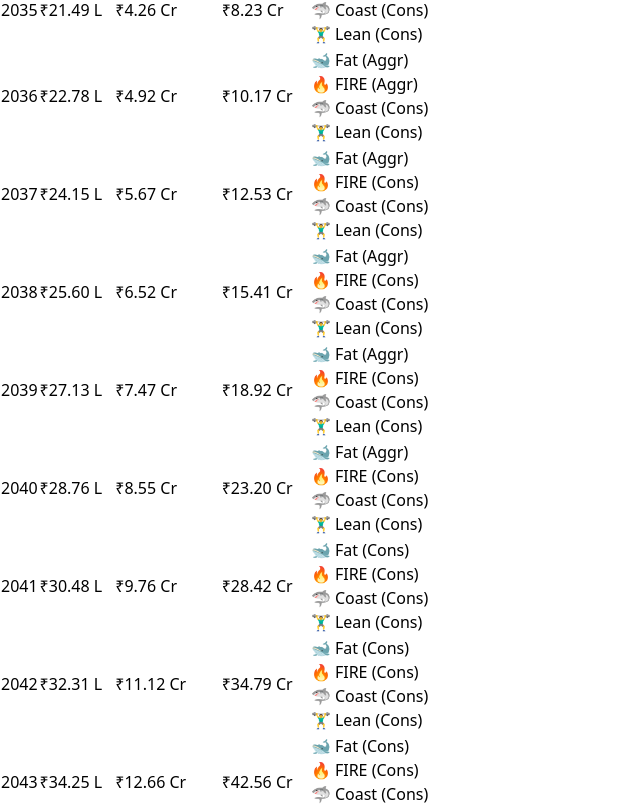
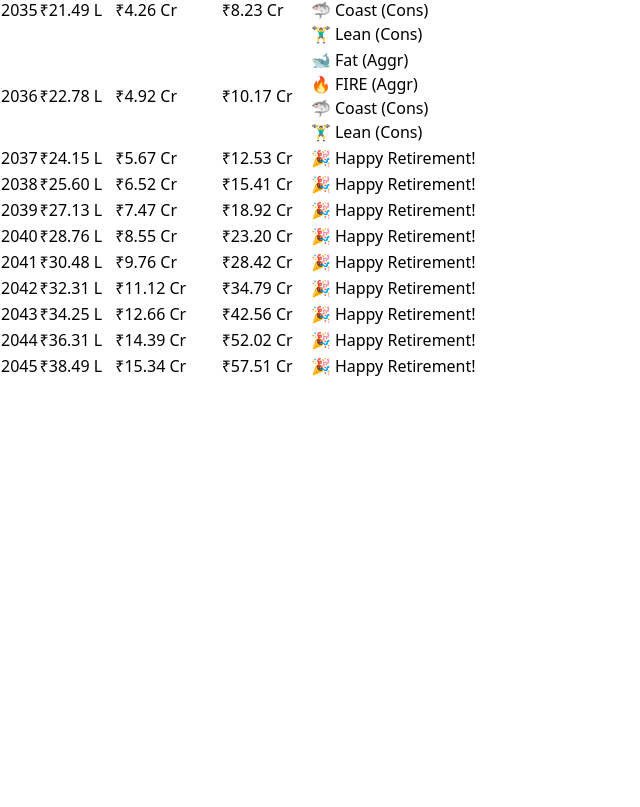
Before and after one commit to TheBeggarBowl/fire-tracker, a React (Vite) app: page / in a window 1280 px wide. Shown: the part 1293-2100 px from the top of the page, without its empty margins (0-640 px from the left). After the commit the page ends 1672 px from the top, so only its background shows below. Built offline with nearby package versions, Linux system fonts and the light colour scheme.

Commit message:
Update App.jsx
Happy Retirement!

```diff
--- a/src/App.jsx
+++ b/src/App.jsx
@@ -332,9 +332,17 @@ Good luck on your FIRE journey! 🔥`
       else if (aggrVal >= value) statusList.push(`${label} (Aggr)`);
     });
 
-    return statusList.length > 0
-      ? statusList.map((s, i) => <div key={i}>{s}</div>)
-      : <span className="text-gray-500">🧭 Keep going!</span>;
+    // Check if both Conservative and Aggressive have hit FIRE level
+const consReachedFire = consVal >= results.targets.fireTarget;
+const aggrReachedFire = aggrVal >= results.targets.fireTarget;
+
+if (consReachedFire && aggrReachedFire) {
+  return <span className="text-green-700 font-semibold">🎉 Happy Retirement!</span>;
+}
+
+return statusList.length > 0
+  ? statusList.map((s, i) => <div key={i}>{s}</div>)
+  : <span className="text-gray-500">🧭 Keep going!</span>;
   })()}
 </td>
 
```
